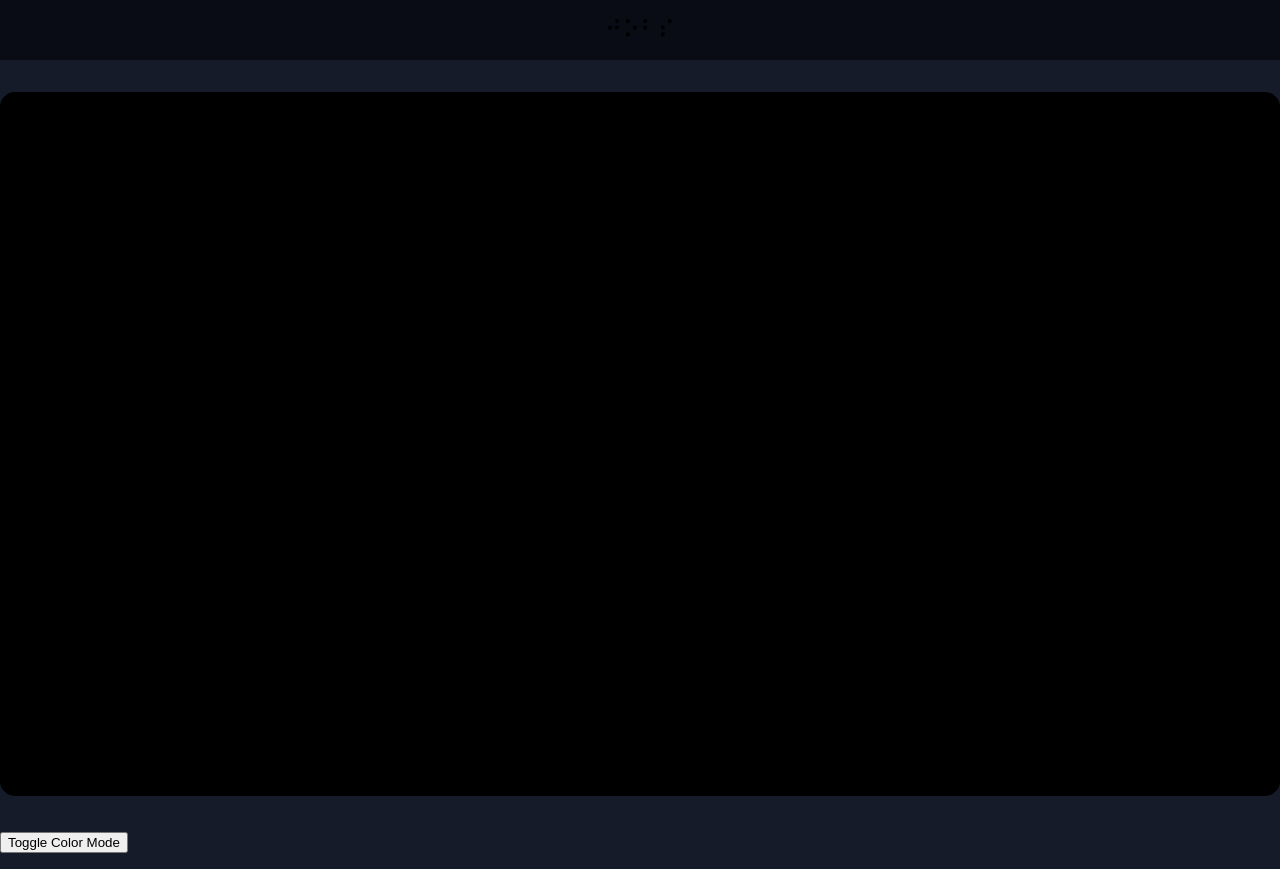
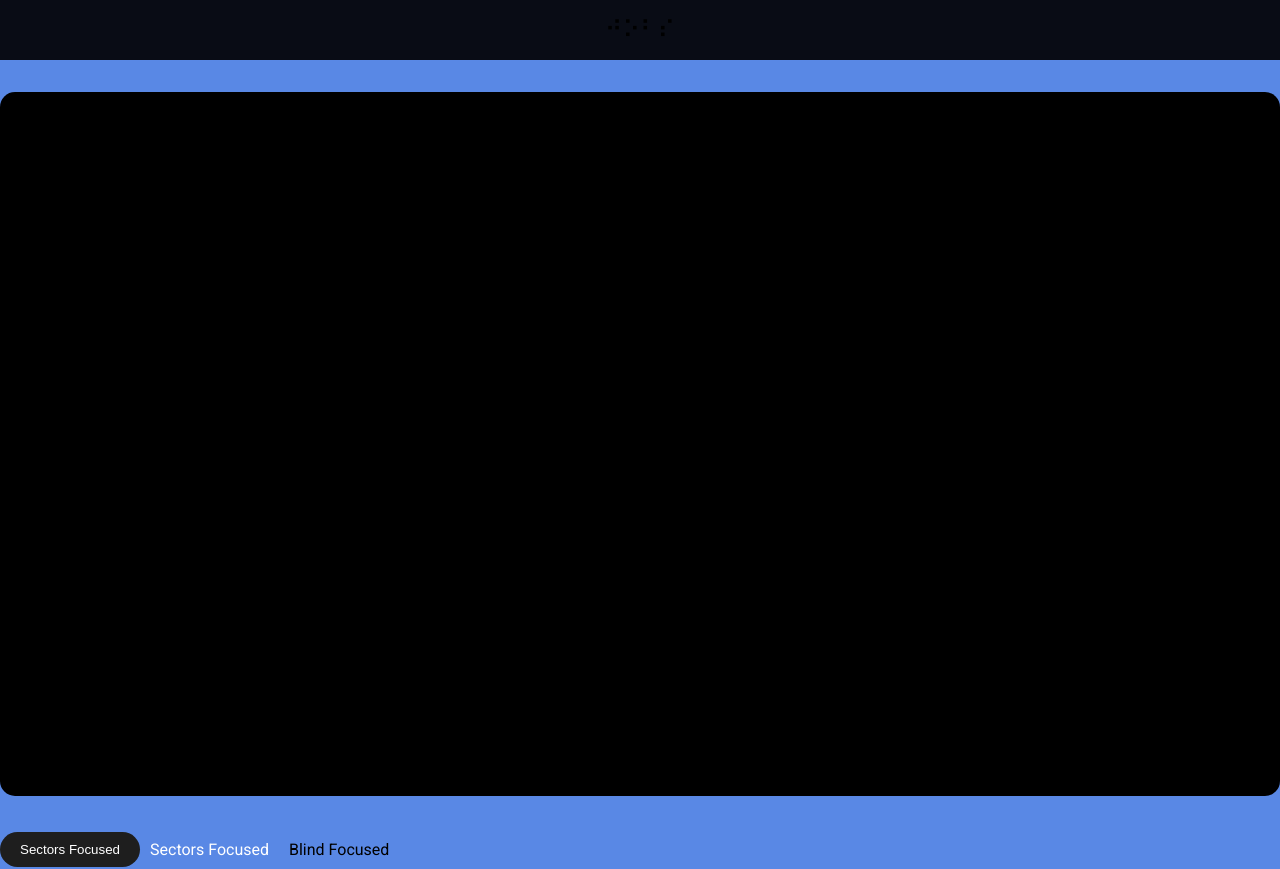
Before and after one commit to joachimasare/Data-Visualization-for-Inclusive-Occupation---Visually-Impaired-Employment, a plain HTML site: page templates/index.html in a window 1280 px wide. Drawn offline with nearby package versions, Linux system fonts and the light colour scheme; no server answers.

Commit message:
Working switching color modes
Changed button for color modes toggling but it shows three options instead of 2. I think the DOM is repeating something

```diff
--- a/static/css/styles.css
+++ b/static/css/styles.css
@@ -1,6 +1,6 @@
 body {
     font-family: 'Roboto', sans-serif;
-    background-color: #161B29;
+    background-color: #5988e5;
     margin: 0;
     padding: 0;
 }
@@ -20,8 +20,31 @@ body {
     border-color: transparent white transparent transparent; /* Makes the arrow point leftwards with a black color */
 }
 
+.toggle-container {
+    display: flex;
+    align-items: center;
+}
 
+.toggle-button {
+    background-color: #1E1E1E;
+    color: #FFFFFF;
+    border-radius: 20px;
+    padding: 10px 20px;
+    cursor: pointer;
+    border: none;
+    outline: none;
+    transition: background-color 0.3s ease;
+}
 
+.toggle-options span {
+    margin: 0 10px;
+    cursor: pointer;
+    transition: color 0.3s ease;
+}
+
+.toggle-options .active {
+    color: #FFFFFF; /* Active Color */
+}
 
 
 
--- a/static/js/app.js
+++ b/static/js/app.js
@@ -1,6 +1,6 @@
 let node;
 let link;
-let colorMode = false;
+let colorMode = true;
 
 let tooltip = d3.select("body")
     .append("div")
@@ -39,6 +39,53 @@ const colorMapping = {
     "Transportation and Material Moving": "#5200ff"
 };
 
+const toggleContainer = d3.select("body").append("div")
+    .attr("class", "toggle-container");
+
+const toggleButton = toggleContainer.append("button")
+    .attr("class", "toggle-button")
+    .attr("id", "toggleBtn")
+    .text("Sectors Focused")
+    .on("click", function() {
+        toggleModes();
+    });
+
+const toggleOptions = toggleContainer.append("div")
+    .attr("class", "toggle-options");
+
+toggleOptions.append("span")
+    .attr("id", "sectorsFocus")
+    .attr("class", "active")
+    .text("Sectors Focused")
+    .on("click", function() {
+        setMode(true);
+    });
+
+toggleOptions.append("span")
+    .attr("id", "blindFocus")
+    .text("Blind Focused")
+    .on("click", function() {
+        setMode(false);
+    });
+
+
+function toggleModes() {
+    setMode(!colorMode);
+}
+
+function setMode(isSectorFocused) {
+    colorMode = isSectorFocused;
+    if (colorMode) {
+        d3.select("#sectorsFocus").attr("class", "active");
+        d3.select("#blindFocus").attr("class", "");
+        d3.select("#toggleBtn").text("Sectors Focused");
+    } else {
+        d3.select("#sectorsFocus").attr("class", "");
+        d3.select("#blindFocus").attr("class", "active");
+        d3.select("#toggleBtn").text("Blind Focused");
+    }
+    updateColors();
+}
 
 function updateColors() {
     if (colorMode) {
@@ -49,6 +96,8 @@ function updateColors() {
         link.attr("stroke", "#989898");
     }
 }
+
+
 
 
 const svg = d3.select("#graph")
@@ -132,13 +181,13 @@ function fitGraphToContainer() {
        .call(zoom.transform, d3.zoomIdentity.translate(translate[0], translate[1]).scale(scale));
 }
 
-d3.select("body").append("button")
-    .attr("id", "toggleButton")
-    .text("Toggle Color Mode")
-    .on("click", function() {
-        colorMode = !colorMode;
-        updateColors();
-});
+//d3.select("body").append("button")
+//    .attr("id", "toggleButton")
+//    .text("Toggle Color Mode")
+//    .on("click", function() {
+//        colorMode = !colorMode;
+//        updateColors();
+//});
 
 // Fetch all occupations first
 d3.json("/occupations").then(function(allOccupations) {
```
